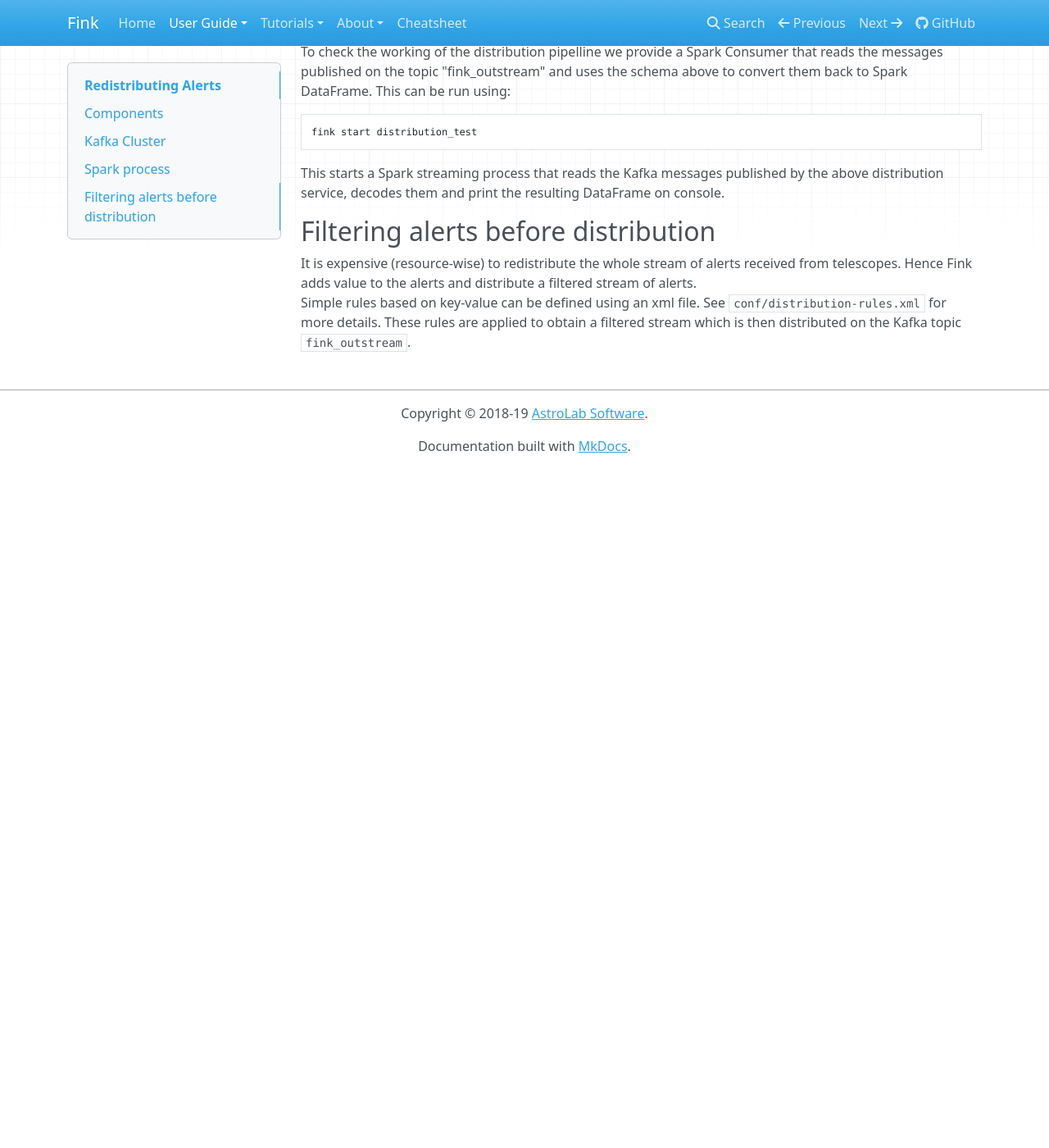
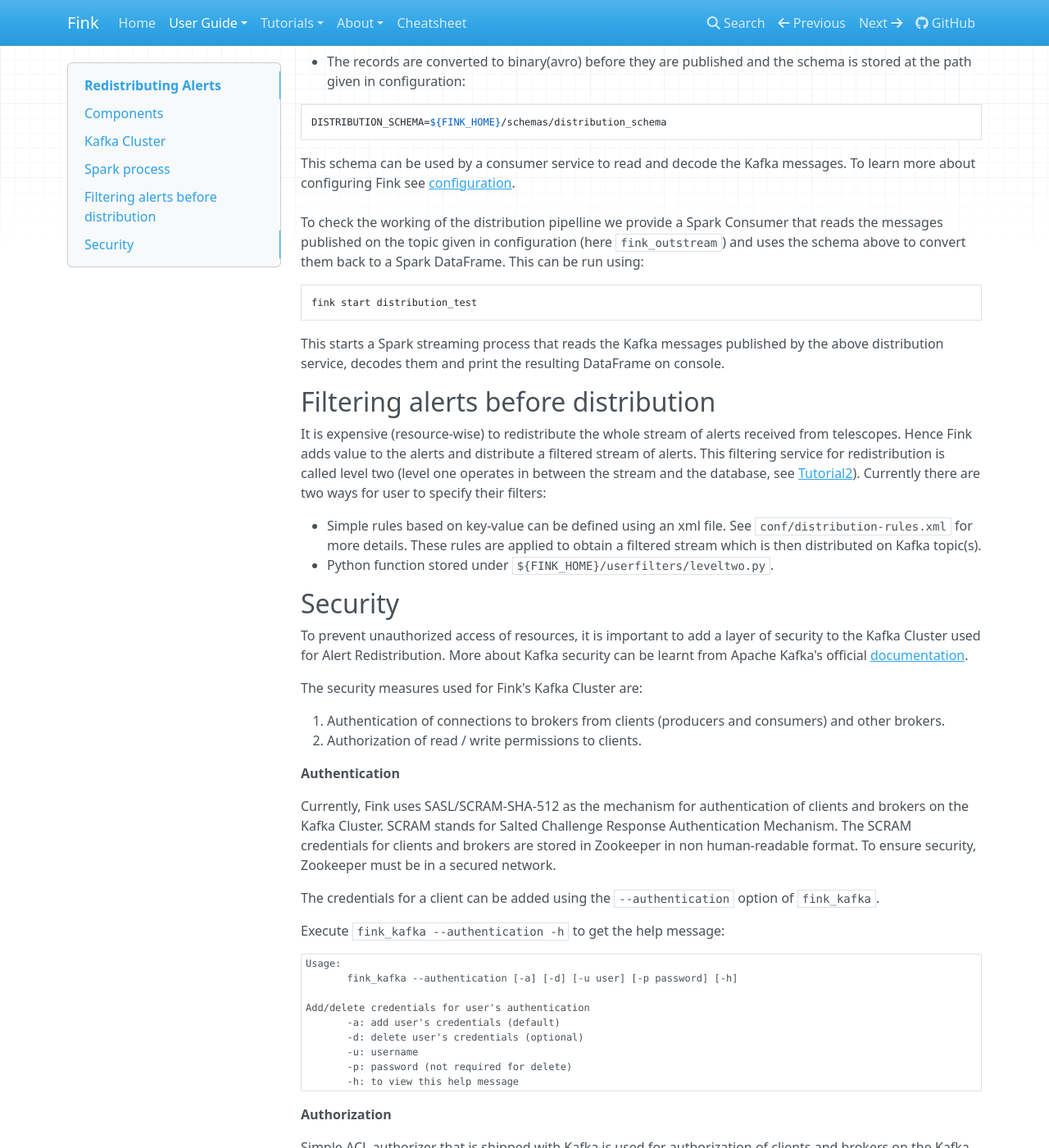
Before and after one commit to astrolabsoftware/fink, an MkDocs documentation site: the page built from docs/user_guide/streaming-out.md, in a window 1280 px wide and 1400 px high, scrolled down 1869 px. Shown: the whole window at 82% size. Built offline with MkDocs 1.6.1, drawn with Linux system fonts in a browser that asks for light colours; nearby versions of some CDN libraries; before the commit the page ends 2441 px from its top, so only the background shows below that; some of the changed text lies outside the part shown.

Commit message:
update documentation with Kafka Security options

````diff
--- a/docs/user_guide/streaming-out.md
+++ b/docs/user_guide/streaming-out.md
@@ -25,7 +25,7 @@ We provide a script `fink_kafka` to efficiently manage the Kafka Cluster for Red
 services:
 
 ```plain
-Manage Finks Kafka Server for Alert Distribution
+Manage Fink's Kafka Server for Alert Distribution
 
  Usage:
  	fink_kafka [option]
@@ -51,6 +51,12 @@ Manage Finks Kafka Server for Alert Distribution
 
  	--list-topics
  		Lists all the topics
+
+ 	--authentication [-a] [-d] [-u user] [-p password] [-h]
+ 		Authenticate users on Fink's Kafka Cluster (use -h for more help)
+
+ 	--authorization [-a] [-d] [-u user] [-H host] [-c consumer-group] [-p] [-t topic] [-h]
+ 		Authorize permissions on Fink's Kafka Cluster (use -h for more help)
 ```
 
 ## Spark process
@@ -68,6 +74,10 @@ fink_kafka --create-topic fink_outstream
 ```
 
 This will start the Kafka Cluster and create a topic "fink_outstream" if it didn't already exist.
+Set the topic in the [configuration](configuration.md).
+```
+DISTRIBUTION_TOPIC=fink_outstream
+```
 Now, start the distribution service:
 
 ```bash
@@ -88,7 +98,8 @@ DISTRIBUTION_SCHEMA=${FINK_HOME}/schemas/distribution_schema
 This schema can be used by a consumer service to read and decode the Kafka messages. To learn more about configuring Fink see [configuration](configuration.md).
 <br><br>
 To check the working of the distribution pipelline we provide a Spark Consumer that reads the messages published
-on the topic "fink_outstream" and uses the schema above to convert them back to Spark DataFrame. This can be run using:
+on the topic given in configuration (here `fink_outstream`) and uses the schema
+above to convert them back to a Spark DataFrame. This can be run using:
 
 ```bash
 fink start distribution_test
@@ -100,8 +111,71 @@ the resulting DataFrame on console.
 ## Filtering alerts before distribution
 It is expensive (resource-wise) to redistribute the whole stream of alerts
 received from telescopes. Hence Fink adds value to the alerts and distribute a
-filtered stream of alerts. <br>
-Simple rules based on key-value can be defined using
-an xml file. See `conf/distribution-rules.xml` for more details. These rules
-are applied to obtain a filtered stream which is then distributed on the Kafka topic
-`fink_outstream`.
+filtered stream of alerts. This filtering service for redistribution is called level two (level one operates in between the stream and the database, see [Tutorial2](bogus_filtering.md)). Currently there are two ways for user to specify their filters:
+
+- Simple rules based on key-value can be defined using an xml file. See `conf/distribution-rules.xml` for more details. These rules are applied to obtain a filtered stream which is then distributed on Kafka topic(s).
+- Python function stored under `${FINK_HOME}/userfilters/leveltwo.py`.
+
+## Security
+To prevent unauthorized access of resources, it is important to add a layer of security
+to the Kafka Cluster used for Alert Redistribution. More about Kafka security can be
+learnt from Apache Kafka's official [documentation](https://kafka.apache.org/documentation/#security).
+
+The security measures used for Fink's Kafka Cluster are:
+
+1. Authentication of connections to brokers from clients (producers and consumers)
+   and other brokers.
+2. Authorization of read / write permissions to clients.
+
+**Authentication**
+
+Currently, Fink uses SASL/SCRAM-SHA-512 as the mechanism for authentication of
+clients and brokers on the Kafka Cluster. SCRAM stands for
+Salted Challenge Response Authentication Mechanism. The SCRAM credentials for
+clients and brokers are stored in Zookeeper in non human-readable format. To ensure
+security, Zookeeper must be in a secured network.
+
+The credentials for a client can be added using the `--authentication` option
+of `fink_kafka`.
+
+Execute `fink_kafka --authentication -h` to get the help message:
+```plain
+Usage:
+       fink_kafka --authentication [-a] [-d] [-u user] [-p password] [-h]
+
+Add/delete credentials for user's authentication
+       -a: add user's credentials (default)
+       -d: delete user's credentials (optional)
+       -u: username
+       -p: password (not required for delete)
+       -h: to view this help message
+```
+
+**Authorization**
+
+Simple ACL authorizer that is shipped with Kafka is used for authorization of clients
+and brokers on the Kafka Cluster. To learn more about Authorization and ACLs
+in Kafka, refer to the official [documentation](https://kafka.apache.org/documentation/#security_authz).
+
+The Access Control Lists (ACLs) are stored in Zookeeper.
+Again, to ensure security, Zookeeper must be in secured network.
+
+The most common use of Authorization and ACLs is to give permissions to clients
+to act as consumer / producer. This can be achieved by using the `--authorization`
+option of `fink_kafka`.
+
+Execute `fink_kafka --authorization -h` to get the help message:
+```plain
+Usage:
+       fink_kafka --authorization [-a] [-d] [-u user] [-H host] [-c consumer-group] [-p] [-t topic] [-h]
+
+Add/delete ACLs for authorization on Fink's Kafka Cluster
+       -a: add Acl
+       -d: delete/remove Acl
+       -u: username (Principal)
+       -H: IP address from which Principal will have access (using hostname is not supported)
+       -c: give access rights for a consumer (argument required: consumer-group)
+       -p: give access rights for a producer
+       -t: topic
+       -h: to view this help message
+```
````
Also changed, not shown: other parts of docs/user_guide/streaming-out.md (+1 -1 lines).
